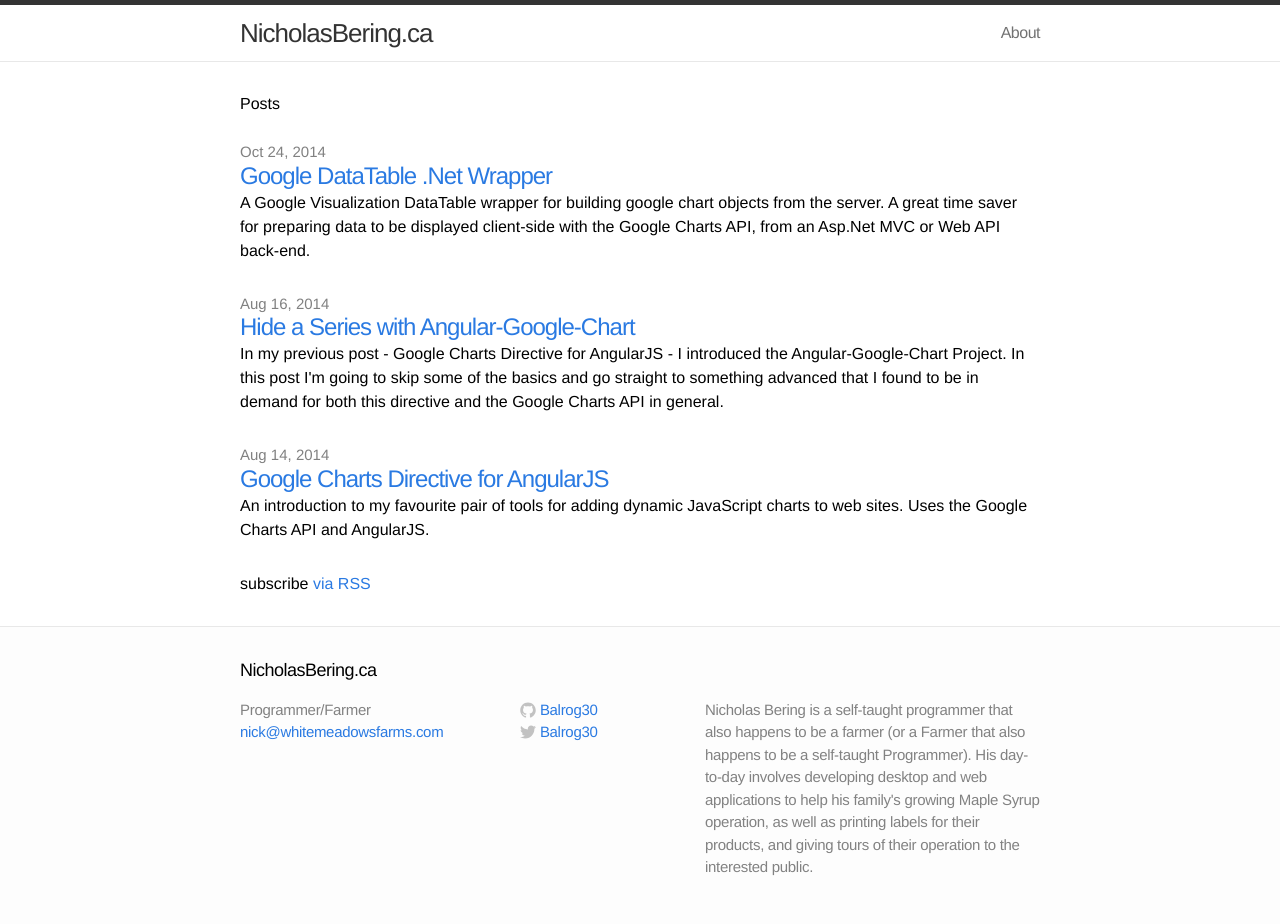
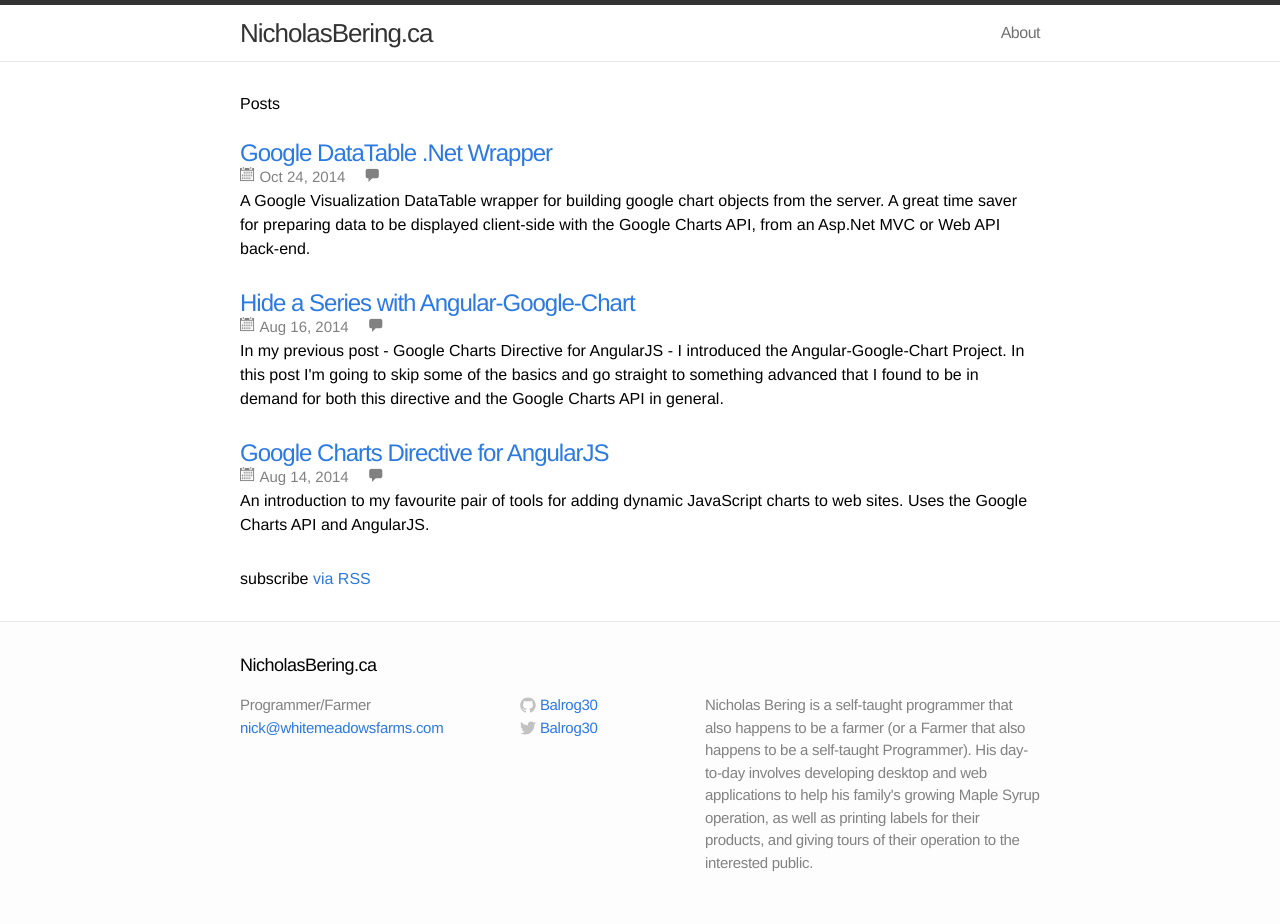
Before and after one commit to nbering/nicholasbering-ca, a Jekyll site: the page built from index.html, in a window 1280 px wide. Built offline with Jekyll 4.4.1, drawn with Linux system fonts in a browser that asks for light colours; comment, search, counter and statistics services are not loaded.

Commit message:
Added custom icon font, and comment counts to post listing.

```diff
--- a/_includes/head.html
+++ b/_includes/head.html
@@ -50,4 +50,5 @@
   <link rel="canonical" href="{{ page.url | replace:'index.html','' | prepend: site.baseurl | prepend: site.url }}">
   <!-- Custom CSS -->
   <link rel="stylesheet" href="{{ "/css/main.css" | prepend: site.baseurl }}">
+  <link rel="stylesheet" href="{{ "/css/styles.css" | prepend: site.baseurl }}">
 </head>
--- a/css/main.css
+++ b/css/main.css
@@ -151,14 +151,26 @@ a:visited { color: #205caa; }
 .posts li { margin-bottom: 30px; }
 
 .posts .post-link {
+  display:block;
   font-size: 24px;
   letter-spacing: -1px;
   line-height: 1;
 }
 
 .posts .post-date {
-  display: block;
   font-size: 15px;
+  color: #818181;
+  padding-right:15px;
+}
+
+.posts .disqus-comment-count {
+  font-size: 15px;
+  color: #818181;
+}
+
+.posts [class^="icon-"]:before,
+[class*=" icon-"]:before {
+  font-size:15px;
   color: #818181;
 }
 
--- /dev/null
+++ b/css/styles.css
@@ -0,0 +1,51 @@
+---
+---
+@charset "UTF-8";
+
+@font-face {
+  font-family: "nb-blog-icons";
+  src:url("{{ "/fonts/nb-blog-icons.eot" | prepend: site.baseurl }}");
+  src:url("{{ "/fonts/nb-blog-icons.eot?#iefix" | prepend: site.baseurl }}") format("embedded-opentype"),
+    url("{{ "/fonts/nb-blog-icons.woff" | prepend: site.baseurl }}") format("woff"),
+    url("{{ "/fonts/nb-blog-icons.ttf" | prepend: site.baseurl }}") format("truetype"),
+    url("{{ "/fonts/nb-blog-icons.svg#nb-blog-icons" | prepend: site.baseurl }}") format("svg");
+  font-weight: normal;
+  font-style: normal;
+
+}
+
+[data-icon]:before {
+  font-family: "nb-blog-icons" !important;
+  content: attr(data-icon);
+  font-style: normal !important;
+  font-weight: normal !important;
+  font-variant: normal !important;
+  text-transform: none !important;
+  speak: none;
+  line-height: 1;
+  -webkit-font-smoothing: antialiased;
+  -moz-osx-font-smoothing: grayscale;
+}
+
+[class^="icon-"]:before,
+[class*=" icon-"]:before {
+  font-family: "nb-blog-icons" !important;
+  font-style: normal !important;
+  font-weight: normal !important;
+  font-variant: normal !important;
+  text-transform: none !important;
+  speak: none;
+  line-height: 1;
+  -webkit-font-smoothing: antialiased;
+  -moz-osx-font-smoothing: grayscale;
+}
+
+.icon-comment:before {
+  content: "a";
+}
+.icon-calendar:before {
+  content: "b";
+}
+.icon-social-stack-overflow:before {
+  content: "c";
+}
--- a/index.html
+++ b/index.html
@@ -9,8 +9,11 @@ layout: default
   <ul class="posts">
     {% for post in site.posts %}
       <li>
+        <a class="post-link" href="{{ post.url | prepend: site.baseurl }}">{{ post.title }}</a>
+        <span class="icon-calendar"></span>
         <span class="post-date">{{ post.date | date: "%b %-d, %Y" }}</span>
-        <a class="post-link" href="{{ post.url | prepend: site.baseurl }}">{{ post.title }}</a>
+        <span class="icon-comment"></span>
+        <span class="disqus-comment-count" data-disqus-url="{{ post.url | prepend: site.baseurl | prepend: site.url }}"></span>
         {% if post.description %}
         <p>{{ post.description}}</p>
         {% endif %}
```
Also changed, not shown: other parts of index.html (+10 -0 lines), fonts/nb-blog-icons.ttf (added), fonts/nb-blog-icons.woff (added), 2 other files.
